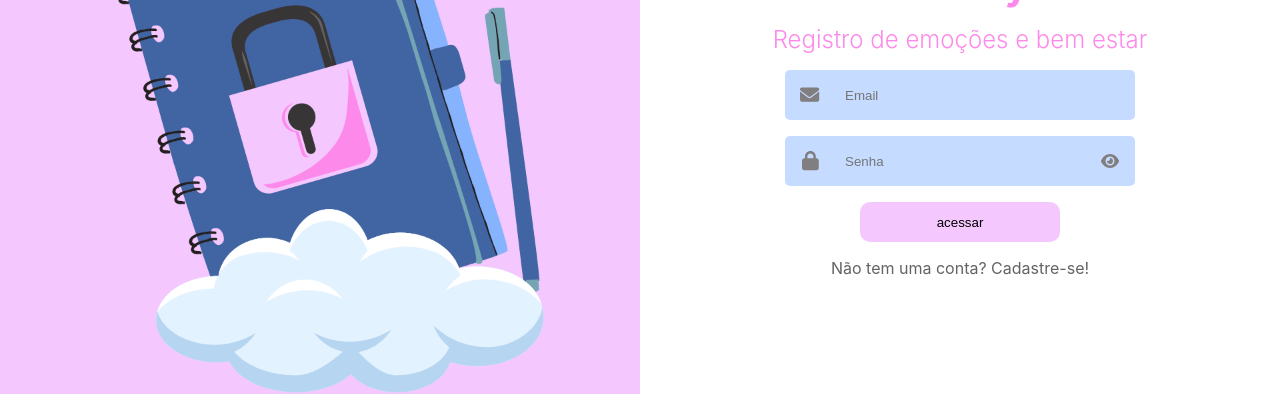
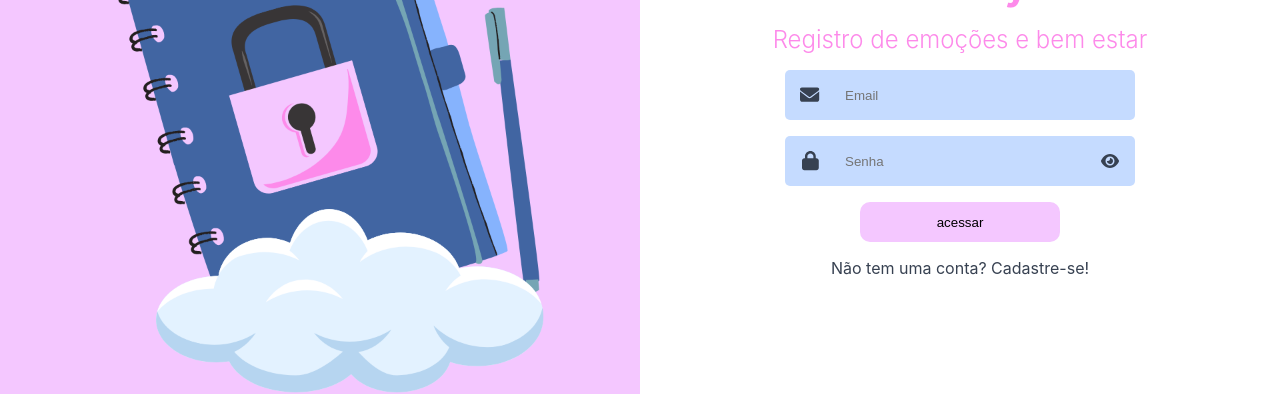
Before and after one commit to kayquerich/innerlyinterface, a React (Create React App) app: page /#/ in a window 1280 px wide. Shown: the part 281-675 px from the top of the page. Built offline with nearby package versions, Linux system fonts and the light colour scheme.

Commit message:
alt: pequena mudança nas cores dos textos dos inputs

```diff
--- a/src/styles/button.module.css
+++ b/src/styles/button.module.css
@@ -29,7 +29,7 @@
     width: 170px;
     background-color: #F4C7FF;
     border-radius: 10px;
-    color: #807E7E;
+    color: #374151;
     cursor: pointer;
     transition: .5s;
     position: fixed;
--- a/src/styles/global.module.css
+++ b/src/styles/global.module.css
@@ -55,7 +55,7 @@
 }
 
 .link {
-    color: #636363;
+    color: #374151;
     cursor: pointer;
 }
 .imagelogin {
--- a/src/styles/input.module.css
+++ b/src/styles/input.module.css
@@ -11,7 +11,7 @@
     justify-content: center;
     border-radius: 5px 0px 0px 5px;
     font-size: larger;
-    color: #807e7e;
+    color: #374151;
 }
 
 .iconinputc {
@@ -23,7 +23,7 @@
     justify-content: center;
     border-radius: 5px 0px 0px 5px;
     font-size: larger;
-    color: #807e7e;
+    color: #374151;
 }
 
 .input {
@@ -73,7 +73,7 @@
     justify-content: center;
     border-radius: 0px 5px 5px 0px;
     cursor: pointer;
-    color: #807e7e;
+    color: #374151;
 }
 
 .showpassc {
@@ -85,7 +85,7 @@
     justify-content: center;
     border-radius: 0px 5px 5px 0px;
     cursor: pointer;
-    color: #807e7e;
+    color: #374151;
 }
 
 .inputform {
@@ -118,7 +118,7 @@
     border-radius: 5px;
     outline: unset;
     padding-inline: 25px;
-    color: #807e7e;
+    color: #374151;
 }
 
 .containerdates {
--- a/src/styles/sidebar.module.css
+++ b/src/styles/sidebar.module.css
@@ -3,7 +3,7 @@
     top: 0;
     height: 100%;
     width: 25.8%;
-    background-color: #f4c7ff;
+    background-color: #790079;
     padding-top: 35px;
 }
 
```
